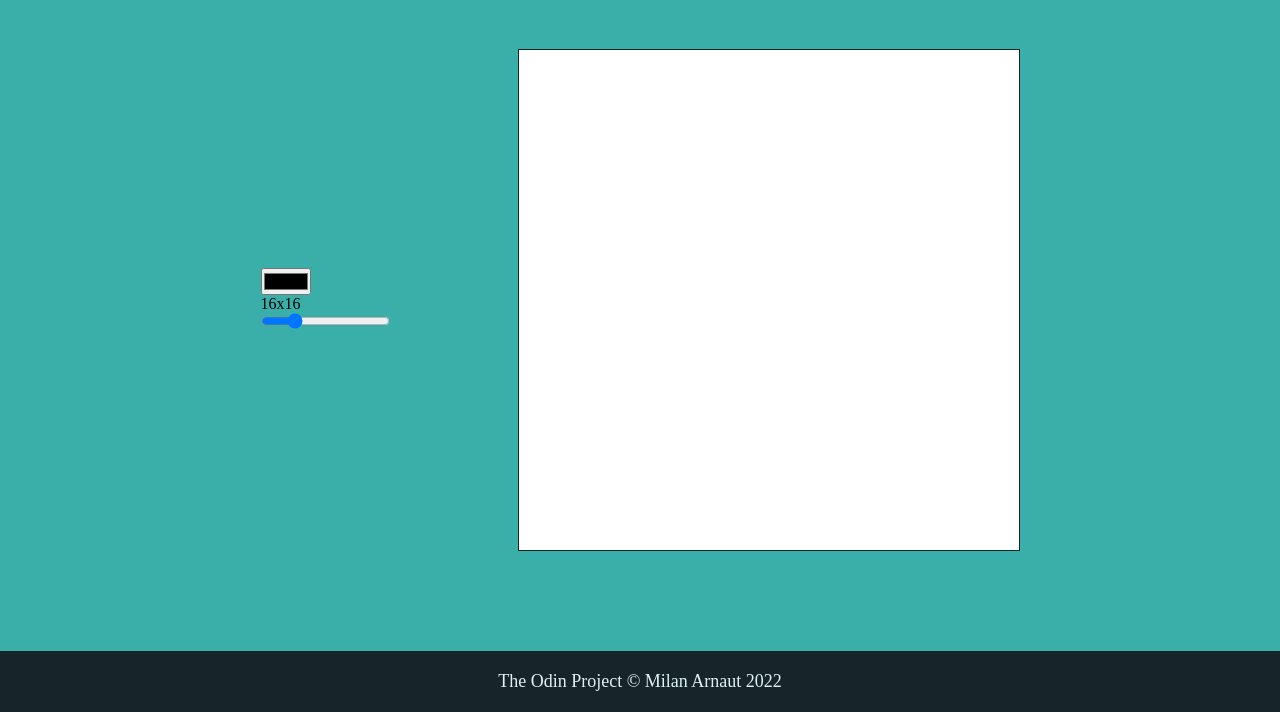
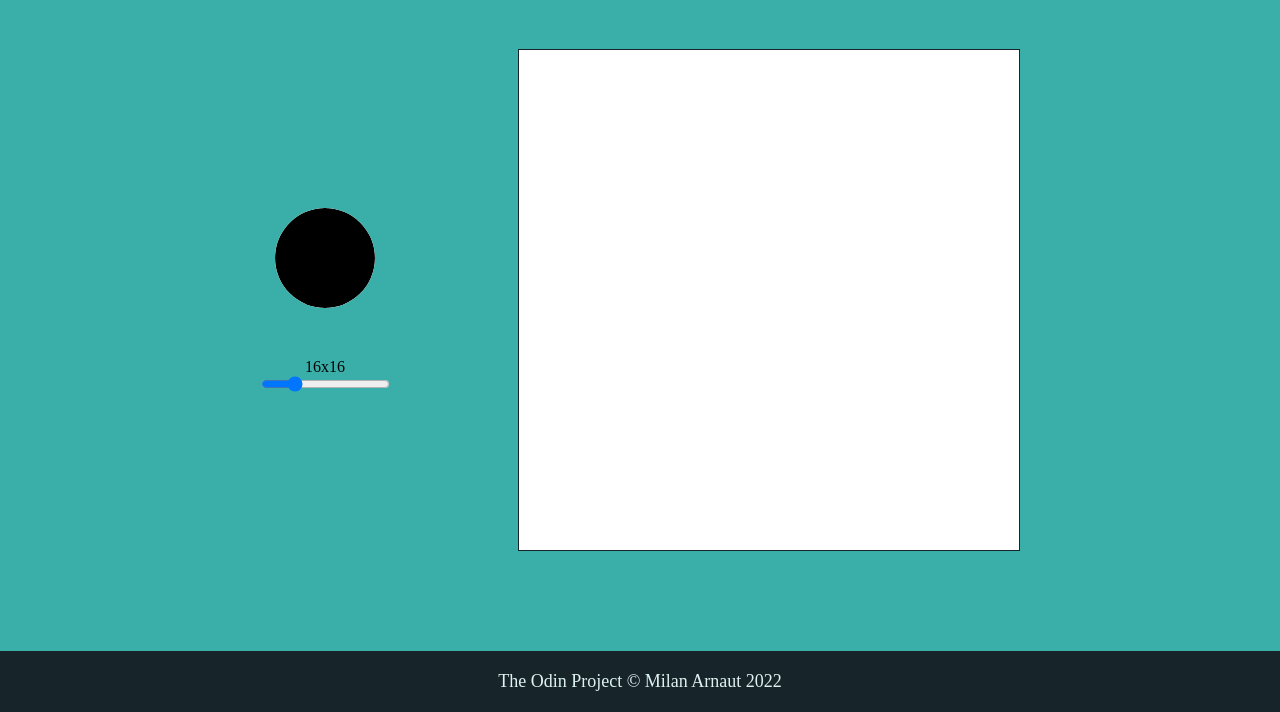
Before and after one commit to MilanArnaut/etch-a-sketch, a plain HTML site: page index.html in a window 1280 px wide. Shown: the part 88-800 px from the top of the page. Drawn offline with Linux system fonts and the light colour scheme.

Commit message:
Styled color  wheel

```diff
--- a/style.css
+++ b/style.css
@@ -59,3 +59,27 @@ footer {
 .main-section .grid-container .grid-item {
     background-color: white;
 }
+
+.main-section .settings {
+    display: flex;
+    flex-direction: column;
+    align-items: center;
+    justify-content: center;
+}
+
+#colorPicker {
+    border: none;
+    border-radius: 100%;
+    width: 100px;
+    height: 100px;
+    margin-bottom: 50px;
+  }
+#colorPicker::-webkit-color-swatch {
+    border: none;
+    border-radius: 100%;
+}
+#colorPicker::-webkit-color-swatch-wrapper {
+    border: none;
+    border-radius: 100%;
+    padding: 0;
+}
```
